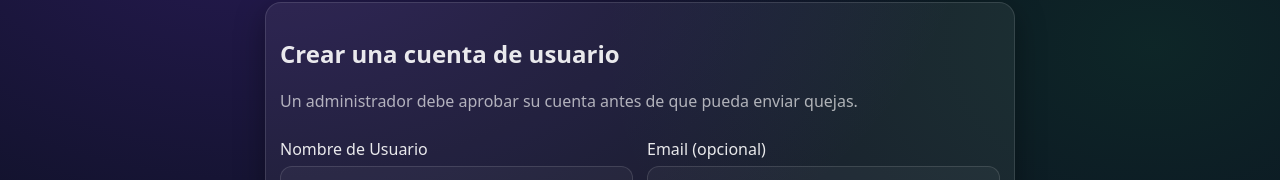
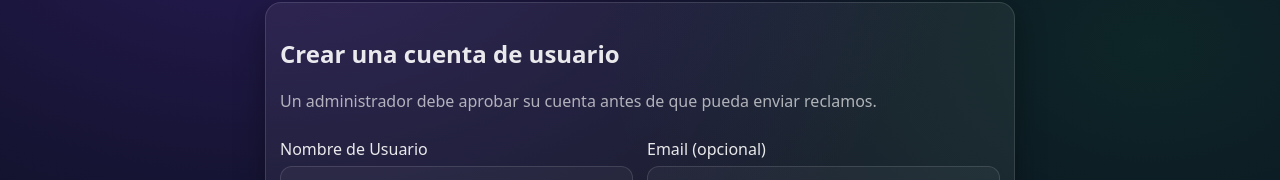
Before and after one commit to qosme/Prodomia, a React app in the folder frontend/: page /register in a window 1280 px wide. Shown: the part 114-294 px from the top of the page. Built offline with nearby package versions, Linux system fonts and the light colour scheme; no server answers; the HTML template or start-up script is replaced by a standard one.

Commit message:
cambio en registro

```diff
--- a/frontend/src/pages/RegisterPage.jsx
+++ b/frontend/src/pages/RegisterPage.jsx
@@ -33,7 +33,7 @@ export default function RegisterPage() {
     <div className="container">
       <div className="card" style={{ maxWidth: 720, margin: '24px auto' }}>
         <h2>Crear una cuenta de usuario</h2>
-        <p className="muted">Un administrador debe aprobar su cuenta antes de que pueda enviar quejas.</p>
+        <p className="muted">Un administrador debe aprobar su cuenta antes de que pueda enviar reclamos.</p>
         <div style={{ height: 10 }} />
         <form onSubmit={onSubmit}>
           <div className="grid" style={{ gridTemplateColumns: '1fr 1fr' }}>
```
